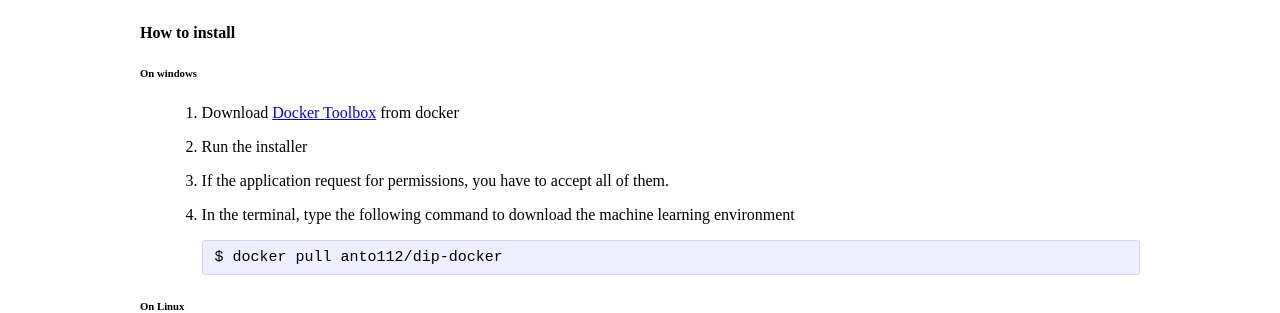
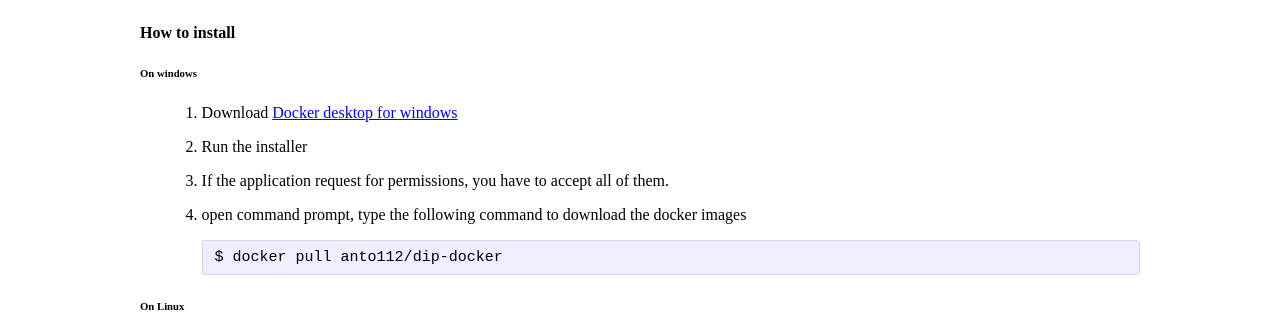
Before and after one commit to oil-mcut/oil-mcut.github.io, a Jekyll site: the page built from setting environment.md, in a window 1280 px wide. Shown: the part 1181-1494 px from the top of the page. Built offline with Jekyll 4.4.1, drawn with Linux system fonts in a browser that asks for light colours.

Commit message:
12122019

````diff
--- a/setting environment.md
+++ b/setting environment.md
@@ -63,13 +63,13 @@ This docker image running Ubuntu operating system (OS) include package library a
 
 ###### On windows
 
-1. Download [Docker Toolbox](https://docs.docker.com/docker-for-windows/install/)  from docker
+1. Download [Docker desktop for windows](https://docs.docker.com/docker-for-windows/install/)
 
 2. Run the installer
 
 3. If the application request for permissions, you have to accept all of them.
 
-4. In the terminal, type the following command to download the machine learning environment
+4. open command prompt, type the following command to download the docker images
 
    ```
    $ docker pull anto112/dip-docker
````
